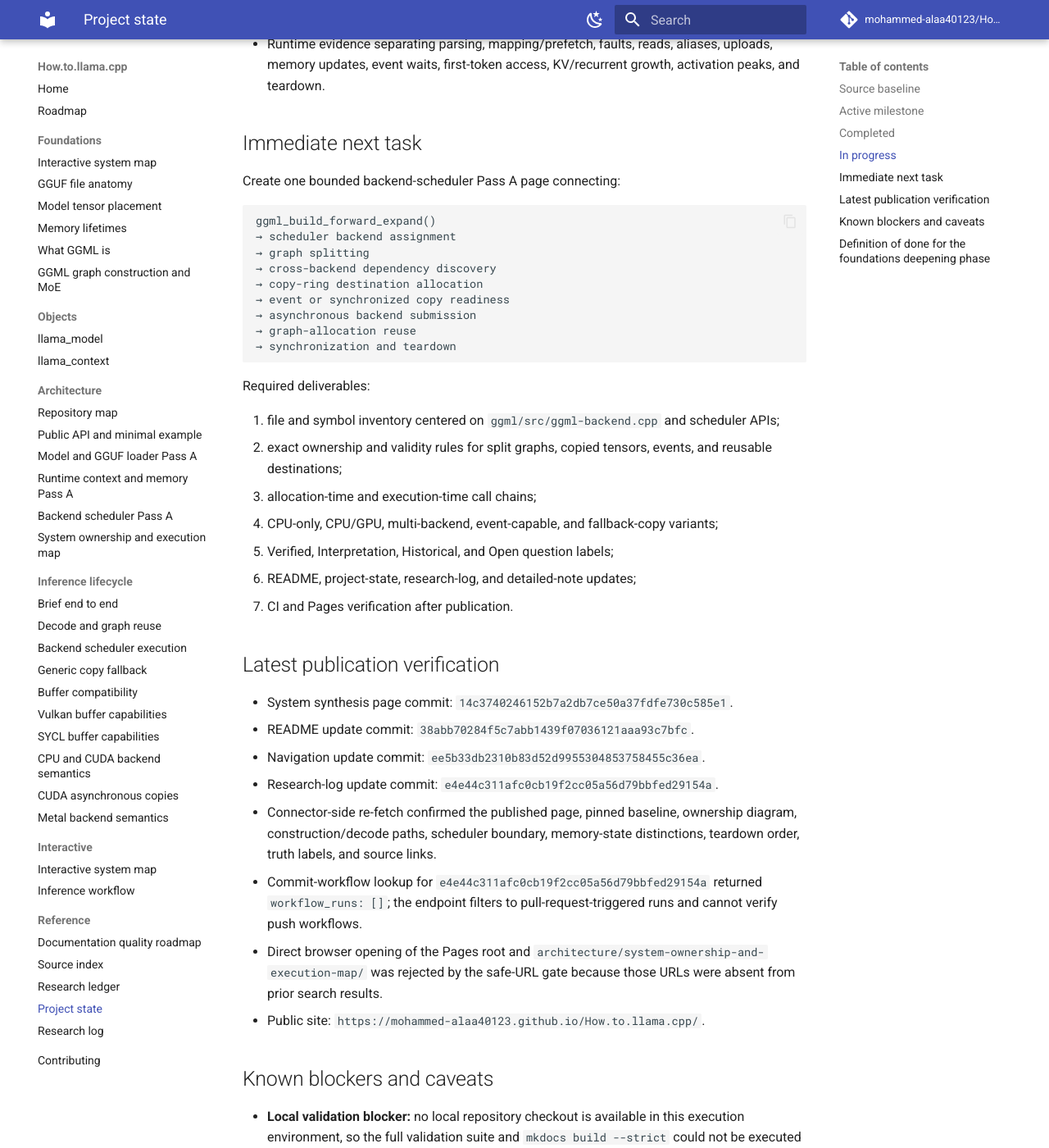
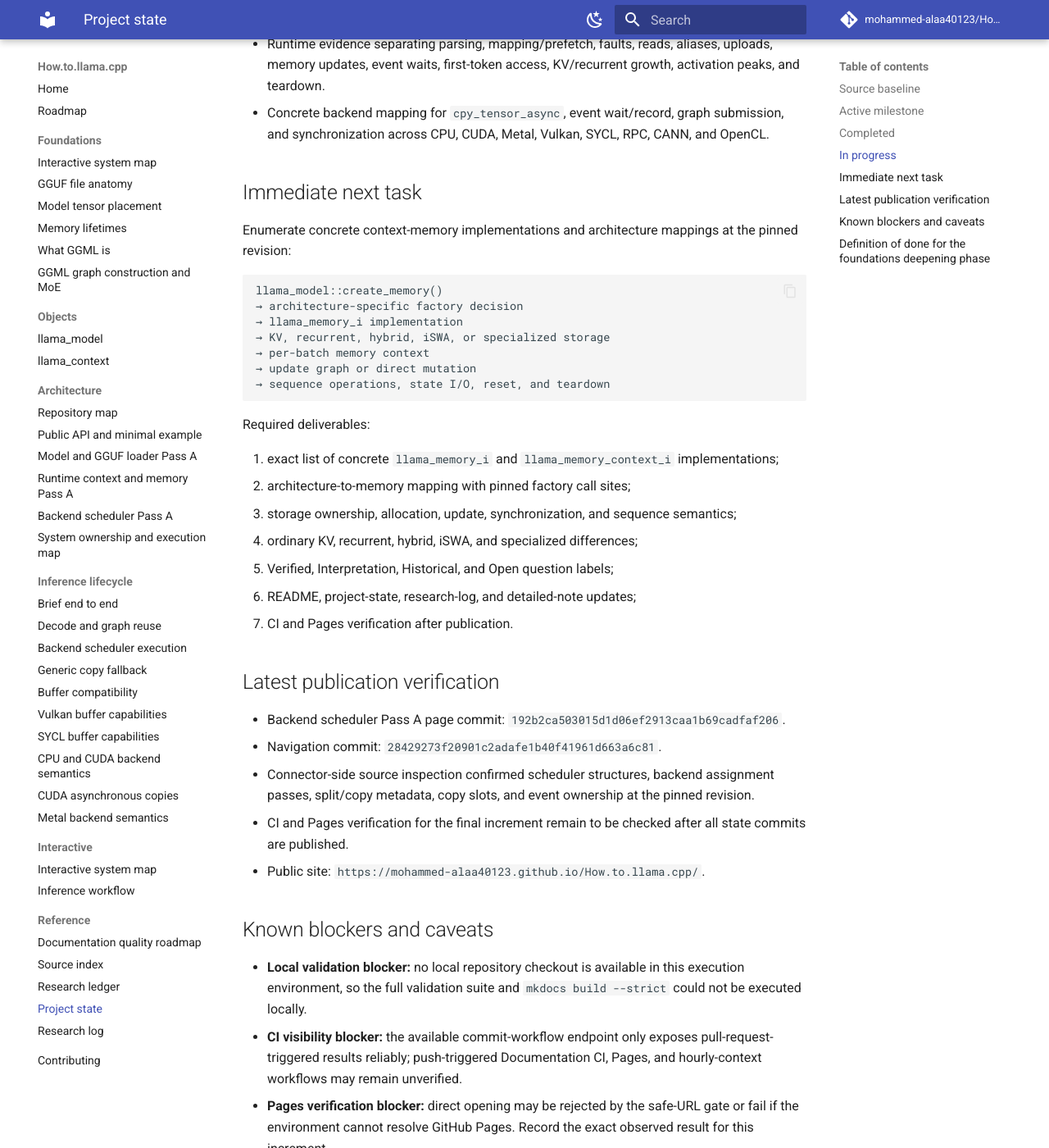
Before and after one commit to mohammed-alaa40123/How.to.llama.cpp, an MkDocs documentation site: the page built from docs/reference/project-state.md, in a window 1280 px wide and 1400 px high, scrolled down 1610 px. Shown: the whole window at 82% size. Built offline with MkDocs 1.6.1 and Material for MkDocs 9.7.7, drawn with Linux system fonts in a browser that asks for light colours; comment, search, counter and statistics services are not loaded; some of the changed text lies outside the part shown.

Commit message:
docs: advance state after scheduler Pass A

````diff
--- a/docs/reference/project-state.md
+++ b/docs/reference/project-state.md
@@ -28,60 +28,57 @@ Reconstruct llama.cpp from the source through a clickable system map and file-by
 - File-by-file Pass A public API/minimal-example inventory.
 - File-by-file Pass A model/GGUF loader inventory.
 - File-by-file Pass A runtime-context and memory inventory.
+- File-by-file Pass A backend-scheduler inventory covering assignment, splits, copy-ring resources, destination validity, events, fallback synchronization, asynchronous submission, reuse, and teardown.
 - Cross-subsystem system ownership and execution synthesis connecting loader publication, persistent model storage, context-owned mutable state, polymorphic memory, graph build/reuse, scheduler execution, output visibility, and teardown.
 
 ## In progress
 
-- File-by-file Pass A for backend scheduler internals: assignment, splits, dependency copies, copy-ring validity, events, asynchronous submission, reuse, fallback synchronization, and teardown.
 - Enumerate every concrete `llama_memory_i` implementation and map model architectures to KV, recurrent, hybrid, iSWA, and specialized caches.
 - Exact `llama_model` and `llama_context` member destruction ordering for retained mappings, buffers, scheduler, memory, graph results, outputs, and backends.
 - Exact line-level source citations and generated source-link checking for the graph-construction chapter.
 - Runtime evidence separating parsing, mapping/prefetch, faults, reads, aliases, uploads, memory updates, event waits, first-token access, KV/recurrent growth, activation peaks, and teardown.
+- Concrete backend mapping for `cpy_tensor_async`, event wait/record, graph submission, and synchronization across CPU, CUDA, Metal, Vulkan, SYCL, RPC, CANN, and OpenCL.
 
 ## Immediate next task
 
-Create one bounded backend-scheduler Pass A page connecting:
+Enumerate concrete context-memory implementations and architecture mappings at the pinned revision:
 
 ```text
-ggml_build_forward_expand()
-→ scheduler backend assignment
-→ graph splitting
-→ cross-backend dependency discovery
-→ copy-ring destination allocation
-→ event or synchronized copy readiness
-→ asynchronous backend submission
-→ graph-allocation reuse
-→ synchronization and teardown
+llama_model::create_memory()
+→ architecture-specific factory decision
+→ llama_memory_i implementation
+→ KV, recurrent, hybrid, iSWA, or specialized storage
+→ per-batch memory context
+→ update graph or direct mutation
+→ sequence operations, state I/O, reset, and teardown
 ```
 
 Required deliverables:
 
-1. file and symbol inventory centered on `ggml/src/ggml-backend.cpp` and scheduler APIs;
-2. exact ownership and validity rules for split graphs, copied tensors, events, and reusable destinations;
-3. allocation-time and execution-time call chains;
-4. CPU-only, CPU/GPU, multi-backend, event-capable, and fallback-copy variants;
+1. exact list of concrete `llama_memory_i` and `llama_memory_context_i` implementations;
+2. architecture-to-memory mapping with pinned factory call sites;
+3. storage ownership, allocation, update, synchronization, and sequence semantics;
+4. ordinary KV, recurrent, hybrid, iSWA, and specialized differences;
 5. Verified, Interpretation, Historical, and Open question labels;
 6. README, project-state, research-log, and detailed-note updates;
 7. CI and Pages verification after publication.
 
 ## Latest publication verification
 
-- System synthesis page commit: `14c3740246152b7a2db7ce50a37fdfe730c585e1`.
-- README update commit: `38abb70284f5c7abb1439f07036121aaa93c7bfc`.
-- Navigation update commit: `ee5b33db2310b83d52d9955304853758455c36ea`.
-- Research-log update commit: `e4e44c311afc0cb19f2cc05a56d79bbfed29154a`.
-- Connector-side re-fetch confirmed the published page, pinned baseline, ownership diagram, construction/decode paths, scheduler boundary, memory-state distinctions, teardown order, truth labels, and source links.
-- Commit-workflow lookup for `e4e44c311afc0cb19f2cc05a56d79bbfed29154a` returned `workflow_runs: []`; the endpoint filters to pull-request-triggered runs and cannot verify push workflows.
-- Direct browser opening of the Pages root and `architecture/system-ownership-and-execution-map/` was rejected by the safe-URL gate because those URLs were absent from prior search results.
+- Backend scheduler Pass A page commit: `192b2ca503015d1d06ef2913caa1b69cadfaf206`.
+- Navigation commit: `28429273f20901c2adafe1b40f41961d663a6c81`.
+- Connector-side source inspection confirmed scheduler structures, backend assignment passes, split/copy metadata, copy slots, and event ownership at the pinned revision.
+- CI and Pages verification for the final increment remain to be checked after all state commits are published.
 - Public site: `https://mohammed-alaa40123.github.io/How.to.llama.cpp/`.
 
 ## Known blockers and caveats
 
 - **Local validation blocker:** no local repository checkout is available in this execution environment, so the full validation suite and `mkdocs build --strict` could not be executed locally.
-- **CI visibility blocker:** the available commit-workflow endpoint returned no runs and only exposes pull-request-triggered results reliably; Documentation CI, Pages, and hourly-context workflows are unverified rather than confirmed failed.
-- **Pages verification blocker:** direct opening of the root and new page was rejected by the safe-URL gate. HTTP status and rendered content remain unverified.
+- **CI visibility blocker:** the available commit-workflow endpoint only exposes pull-request-triggered results reliably; push-triggered Documentation CI, Pages, and hourly-context workflows may remain unverified.
+- **Pages verification blocker:** direct opening may be rejected by the safe-URL gate or fail if the environment cannot resolve GitHub Pages. Record the exact observed result for this increment.
 - Static link validation approximates Python-Markdown IDs; built-HTML validation is still required for plugin-generated anchors.
-- Mapping, allocation, residency, validity, ownership, and command completion are distinct states.
+- Mapping, allocation, residency, validity, ownership, copy generation, and command completion are distinct states.
+- Scheduler destination-copy allocation does not prove current-generation data validity.
 - Mmap host-pointer wrapping is conditional; model pages and context-owned KV/recurrent memory are separate lifetimes.
 - Shared/unified memory does not prove coherence or queue completion.
 - `async` APIs indicate submission semantics, not immediate host visibility.
````
Also changed, not shown: other parts of docs/reference/project-state.md (+2 -2 lines).
